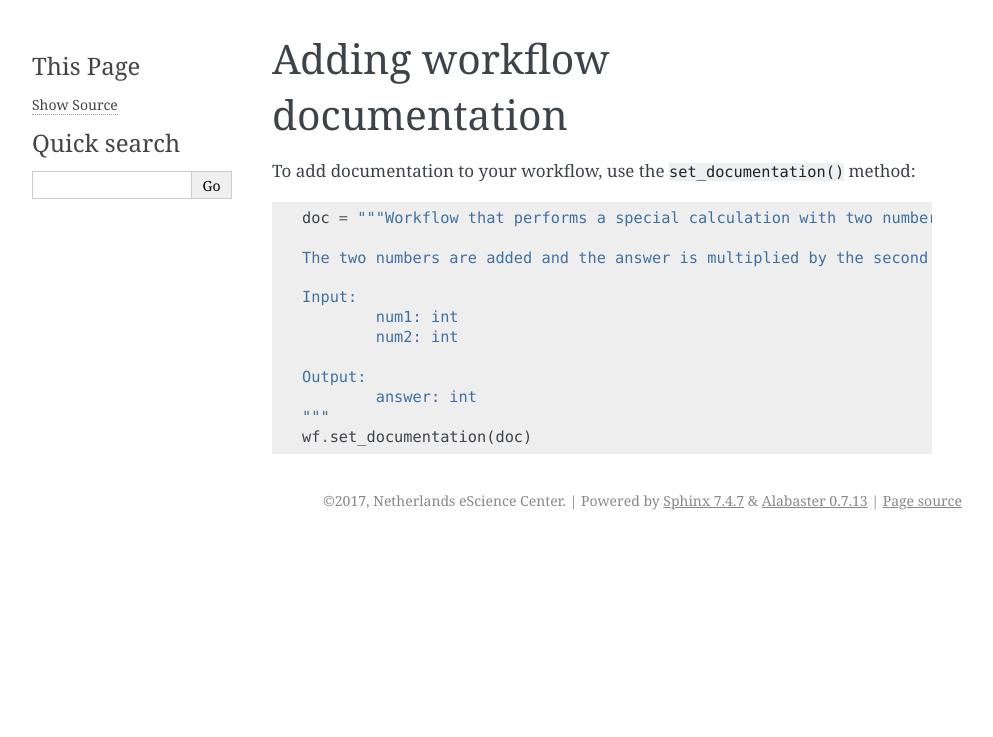
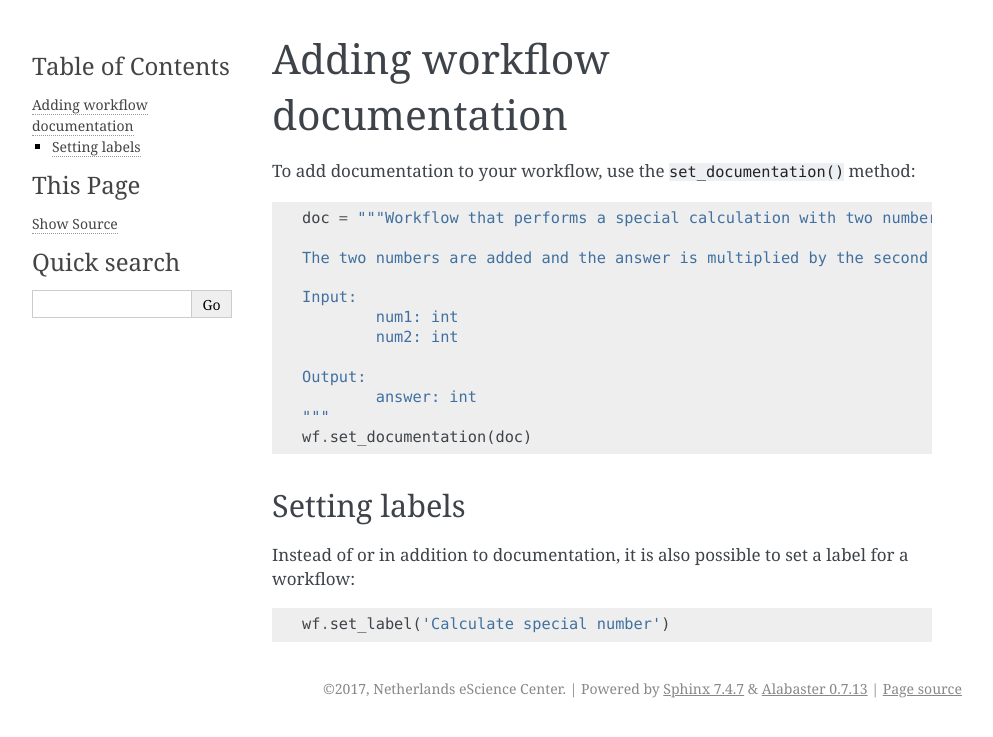
Before and after one commit to NLeSC/scriptcwl, a Sphinx documentation site: the page built from docs/setting_documentation.rst, in a window 1280 px wide. Shown: the top 737 px of the page, without its empty margins (148-1141 px from the left). Built offline with Sphinx 7.4.7, drawn with Linux system fonts in a browser that asks for light colours; pages that are not in the unit, such as notebooks, are missing from menus.

Commit message:
Add documentation about setting labels

```diff
--- a/docs/setting_documentation.rst
+++ b/docs/setting_documentation.rst
@@ -16,3 +16,12 @@ To add documentation to your workflow, use the ``set_documentation()`` method:
 		answer: int
 	"""
 	wf.set_documentation(doc)
+
+Setting labels
+##############
+
+Instead of or in addition to documentation, it is also possible to set a label
+for a workflow:
+::
+
+	wf.set_label('Calculate special number')
```
